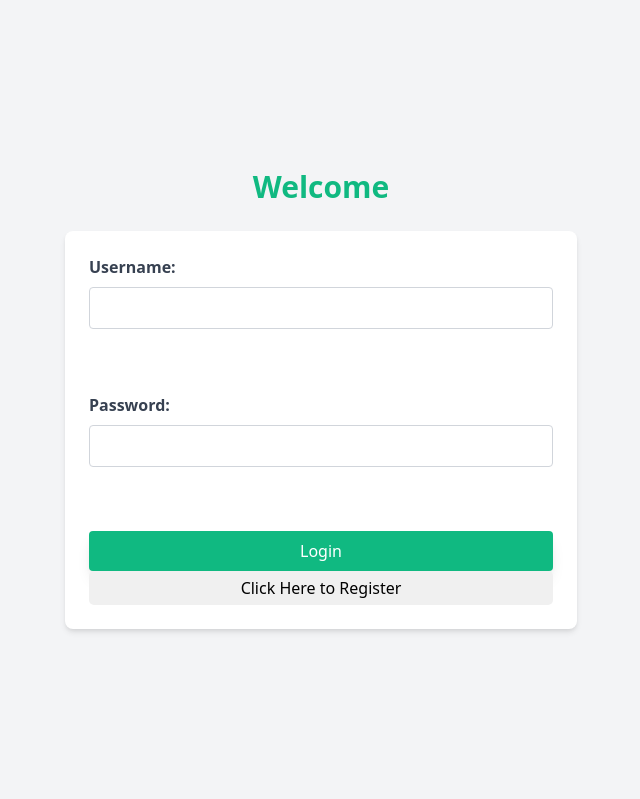
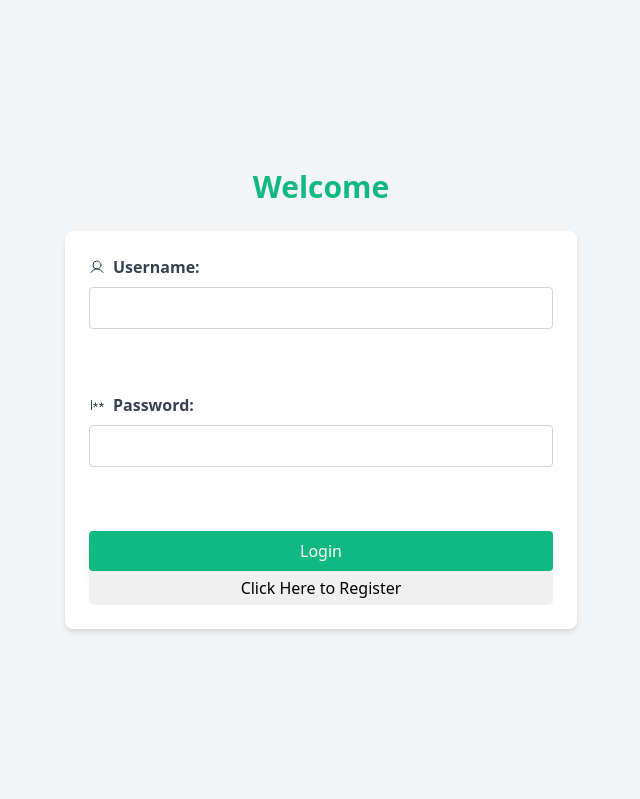
Before and after one commit to Nolan-Reilly/sparkHacks, a Flask app: page / in a window 1280 px wide. Shown: the part 29-828 px from the top of the page, without its empty margins (319-959 px from the left). Run offline with Flask 3, Linux system fonts and the light colour scheme.

Commit message:
added more style

```diff
--- a/website/templates/login.html
+++ b/website/templates/login.html
@@ -31,10 +31,32 @@
         </div>
         <div class="flex flex-col w-full max-w-lg bg-white p-6 rounded-lg shadow-md">
 
-            <label for="username" class="mb-2 font-semibold text-gray-700">Username:</label>
+            <label for="username" class="mb-2 font-semibold text-gray-700 flex items-center">
+                <svg xmlns="http://www.w3.org/2000/svg" viewBox="0 0 256 256" class="w-4 h-4 mr-2">
+                    <rect width="256" height="256" fill="none"/>
+                    <circle cx="128" cy="96" r="64" fill="none" stroke="currentColor" stroke-linecap="round" stroke-linejoin="round" stroke-width="16"/>
+                    <path d="M32,216c19.37-33.47,54.55-56,96-56s76.63,22.53,96,56" fill="none" stroke="currentColor" stroke-linecap="round" stroke-linejoin="round" stroke-width="16"/>
+                </svg>
+                Username:
+            </label>
             <input class="w-full p-2 mb-4 border border-gray-300 rounded"  type="text" id="username" name="username" required><br><br>
 
-            <label for="password" class="mb-2 font-semibold text-gray-700">Password:</label>
+            <label for="password" class="mb-2 font-semibold text-gray-700 flex items-center">
+                <svg xmlns="http://www.w3.org/2000/svg" viewBox="0 0 256 256" class="w-4 h-4 mr-2">
+                <rect width="256" height="256" fill="none"/>
+                    <line x1="40" y1="56" x2="40" y2="200" fill="none" stroke="currentColor" stroke-linecap="round" stroke-linejoin="round" stroke-width="16"/>
+                    <line x1="104" y1="96" x2="104" y2="128" fill="none" stroke="currentColor" stroke-linecap="round" stroke-linejoin="round" stroke-width="16"/>
+                    <line x1="73.57" y1="118.11" x2="104" y2="128" fill="none" stroke="currentColor" stroke-linecap="round" stroke-linejoin="round" stroke-width="16"/>
+                    <line x1="85.19" y1="153.89" x2="104" y2="128" fill="none" stroke="currentColor" stroke-linecap="round" stroke-linejoin="round" stroke-width="16"/>
+                    <line x1="122.81" y1="153.89" x2="104" y2="128" fill="none" stroke="currentColor" stroke-linecap="round" stroke-linejoin="round" stroke-width="16"/>
+                    <line x1="134.43" y1="118.11" x2="104" y2="128" fill="none" stroke="currentColor" stroke-linecap="round" stroke-linejoin="round" stroke-width="16"/>
+                    <line x1="200" y1="96" x2="200" y2="128" fill="none" stroke="currentColor" stroke-linecap="round" stroke-linejoin="round" stroke-width="16"/>
+                    <line x1="169.57" y1="118.11" x2="200" y2="128" fill="none" stroke="currentColor" stroke-linecap="round" stroke-linejoin="round" stroke-width="16"/>
+                    <line x1="181.19" y1="153.89" x2="200" y2="128" fill="none" stroke="currentColor" stroke-linecap="round" stroke-linejoin="round" stroke-width="16"/>
+                    <line x1="218.81" y1="153.89" x2="200" y2="128" fill="none" stroke="currentColor" stroke-linecap="round" stroke-linejoin="round" stroke-width="16"/>
+                    <line x1="230.43" y1="118.11" x2="200" y2="128" fill="none" stroke="currentColor" stroke-linecap="round" stroke-linejoin="round" stroke-width="16"/>
+                </svg>
+                Password:</label>
             <input class="w-full p-2 mb-4 border border-gray-300 rounded" type="password" id="password" name="password" required><br><br>
 
             <button class="w-full p-2 bg-green-500 text-white rounded hover:bg-green-600 shadow-lg" type="submit" id="submit">Login</button>
```
Also changed, not shown: website/templates/signup.html (+24 -2 lines).
